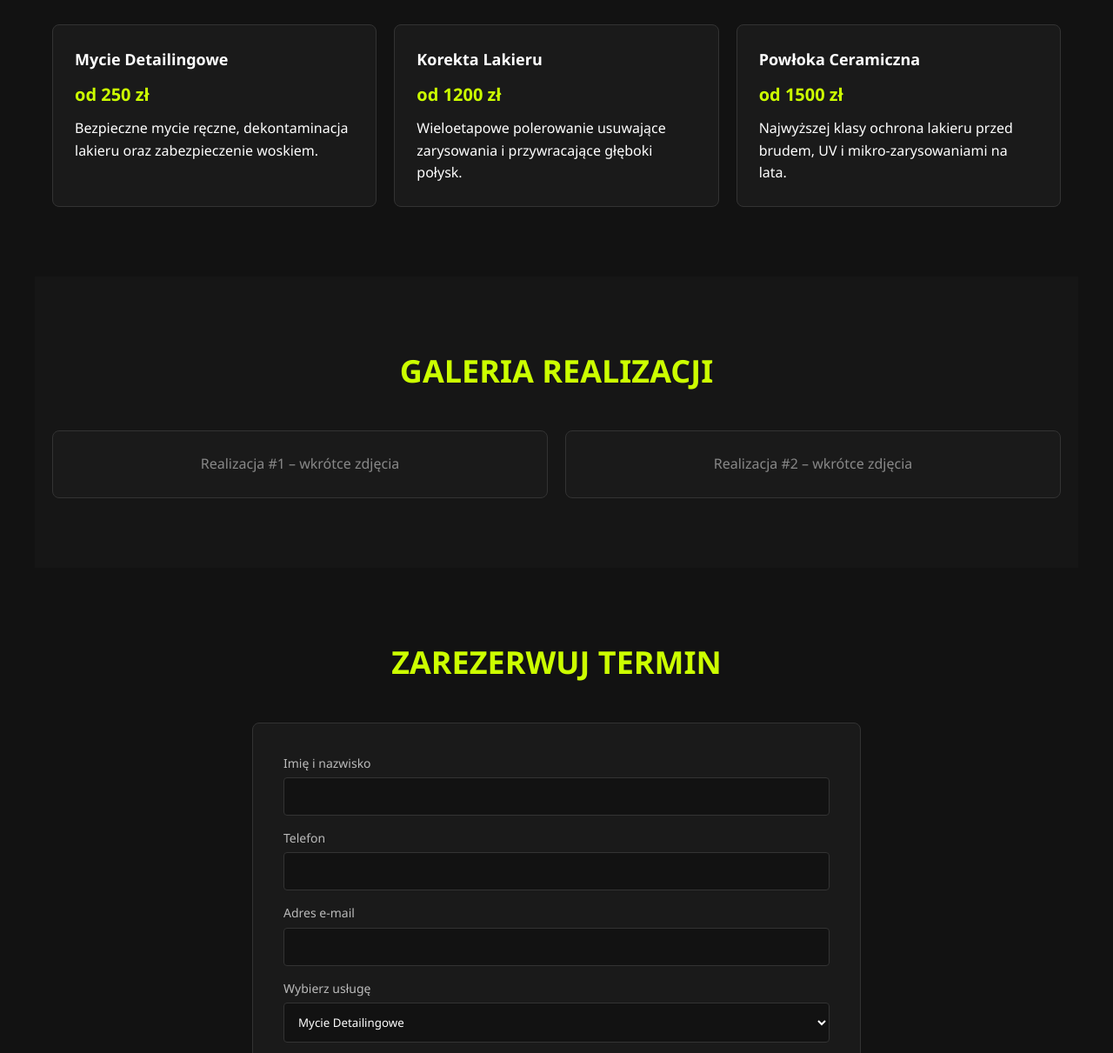
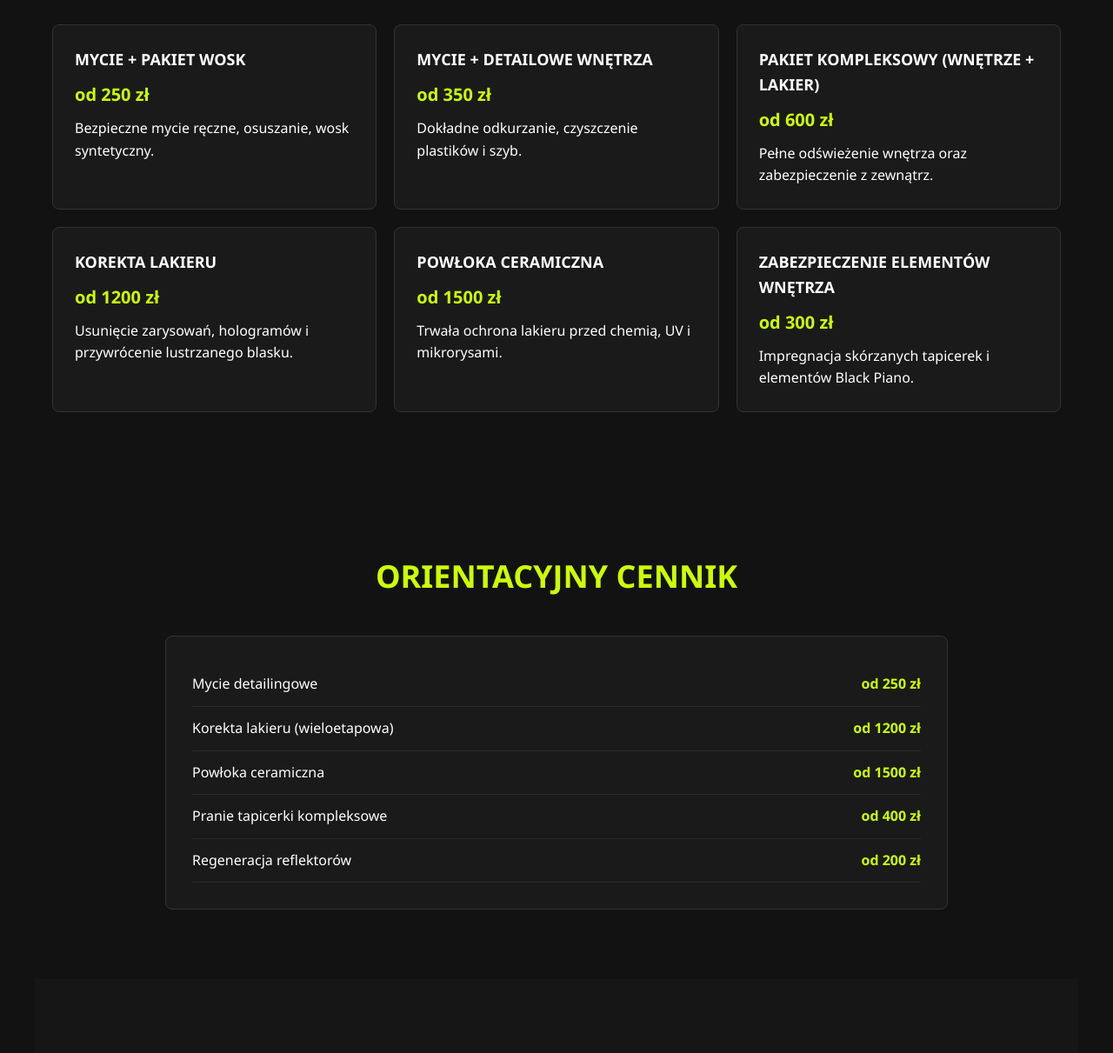
Before and after one commit to carspakato/carspakato, a website: page public/index.html in a window 1280 px wide. Shown: the part 715-1926 px from the top of the page at 87% size. Drawn offline with Linux system fonts and the light colour scheme.

Commit message:
Update index.html

```diff
--- a/public/index.html
+++ b/public/index.html
@@ -19,55 +19,79 @@
     </header>
 
     <section class="hero">
-        <h1>PROFESJONALNY DETAILING SAMOCHODOWY</h1>
-        <p>Twój samochód. Nasza precyzja. Perfekcja w każdym detalu.</p>
-        <a href="#kontakt" class="primary-btn">Zarezerwuj wizytę</a>
+        <h1>PERFEKCJA W KAŻDYM DETALU.</h1>
+        <p>Twój samochód. Nasza precyzja.</p>
+        <a href="#kontakt" class="primary-btn">UMÓW WIZYTĘ</a>
     </section>
 
     <section id="uslugi" class="section">
-        <h2>USŁUGI I CENNIK</h2>
+        <h2>NASZE USŁUGI</h2>
         <div class="services-grid">
             <div class="service-card">
-                <h3>Mycie Detailingowe</h3>
+                <h3>MYCIE + PAKIET WOSK</h3>
                 <p class="price">od 250 zł</p>
-                <p>Bezpieczne mycie ręczne, dekontaminacja lakieru oraz zabezpieczenie woskiem.</p>
+                <p>Bezpieczne mycie ręczne, osuszanie, wosk syntetyczny.</p>
             </div>
             <div class="service-card">
-                <h3>Korekta Lakieru</h3>
-                <p class="price">od 1200 zł</p>
-                <p>Wieloetapowe polerowanie usuwające zarysowania i przywracające głęboki połysk.</p>
+                <h3>MYCIE + DETAILOWE WNĘTRZA</h3>
+                <p class="price">od 350 zł</p>
+                <p>Dokładne odkurzanie, czyszczenie plastików i szyb.</p>
             </div>
             <div class="service-card">
-                <h3>Powłoka Ceramiczna</h3>
+                <h3>PAKIET KOMPLEKSOWY (WNĘTRZE + LAKIER)</h3>
+                <p class="price">od 600 zł</p>
+                <p>Pełne odświeżenie wnętrza oraz zabezpieczenie z zewnątrz.</p>
+            </div>
+            <div class="service-card">
+                <h3>KOREKTA LAKIERU</h3>
+                <p class="price">od 1200 zł</p>
+                <p>Usunięcie zarysowań, hologramów i przywrócenie lustrzanego blasku.</p>
+            </div>
+            <div class="service-card">
+                <h3>POWŁOKA CERAMICZNA</h3>
                 <p class="price">od 1500 zł</p>
-                <p>Najwyższej klasy ochrona lakieru przed brudem, UV i mikro-zarysowaniami na lata.</p>
+                <p>Trwała ochrona lakieru przed chemią, UV i mikrorysami.</p>
             </div>
+            <div class="service-card">
+                <h3>ZABEZPIECZENIE ELEMENTÓW WNĘTRZA</h3>
+                <p class="price">od 300 zł</p>
+                <p>Impregnacja skórzanych tapicerek i elementów Black Piano.</p>
+            </div>
+        </div>
+    </section>
+
+    <section id="cennik" class="section">
+        <h2>ORIENTACYJNY CENNIK</h2>
+        <div class="pricing-list">
+            <div class="price-row"><span>Mycie detailingowe</span><span>od 250 zł</span></div>
+            <div class="price-row"><span>Korekta lakieru (wieloetapowa)</span><span>od 1200 zł</span></div>
+            <div class="price-row"><span>Powłoka ceramiczna</span><span>od 1500 zł</span></div>
+            <div class="price-row"><span>Pranie tapicerki kompleksowe</span><span>od 400 zł</span></div>
+            <div class="price-row"><span>Regeneracja reflektorów</span><span>od 200 zł</span></div>
         </div>
     </section>
 
     <section id="galeria" class="section" style="background: #161616;">
         <h2>GALERIA REALIZACJI</h2>
         <div class="gallery-grid">
-            <div class="service-card" style="text-align: center;">
-                <p style="color: #888;">Realizacja #1 – wkrótce zdjęcia</p>
-            </div>
-            <div class="service-card" style="text-align: center;">
-                <p style="color: #888;">Realizacja #2 – wkrótce zdjęcia</p>
-            </div>
+            <div class="service-card" style="text-align: center;"><p style="color: #888;">Realizacja #1 – wkrótce zdjęcia</p></div>
+            <div class="service-card" style="text-align: center;"><p style="color: #888;">Realizacja #2 – wkrótce zdjęcia</p></div>
         </div>
     </section>
 
     <section id="kontakt" class="section">
-        <h2>ZAREZERWUJ TERMIN</h2>
+        <h2>UMÓW WIZYTĘ</h2>
         <form id="contactForm" class="contact-form">
             <label>Imię i nazwisko <input name="name" required></label>
             <label>Telefon <input name="phone" required></label>
             <label>Adres e-mail <input name="email" type="email" required></label>
             <label>Wybierz usługę
                 <select name="service_id">
-                    <option>Mycie Detailingowe</option>
-                    <option>Korekta Lakieru</option>
-                    <option>Powłoka Ceramiczna</option>
+                    <option>Mycie + Pakiet Wosk - od 250 zł</option>
+                    <option>Mycie + Detailowe Wnętrza - od 350 zł</option>
+                    <option>Pakiet Kompleksowy - od 600 zł</option>
+                    <option>Korekta Lakieru - od 1200 zł</option>
+                    <option>Powłoka Ceramiczna - od 1500 zł</option>
                 </select>
             </label>
             <label>Wiadomość / Preferowany termin <textarea name="message" placeholder="Napisz szczegóły..."></textarea></label>
```
